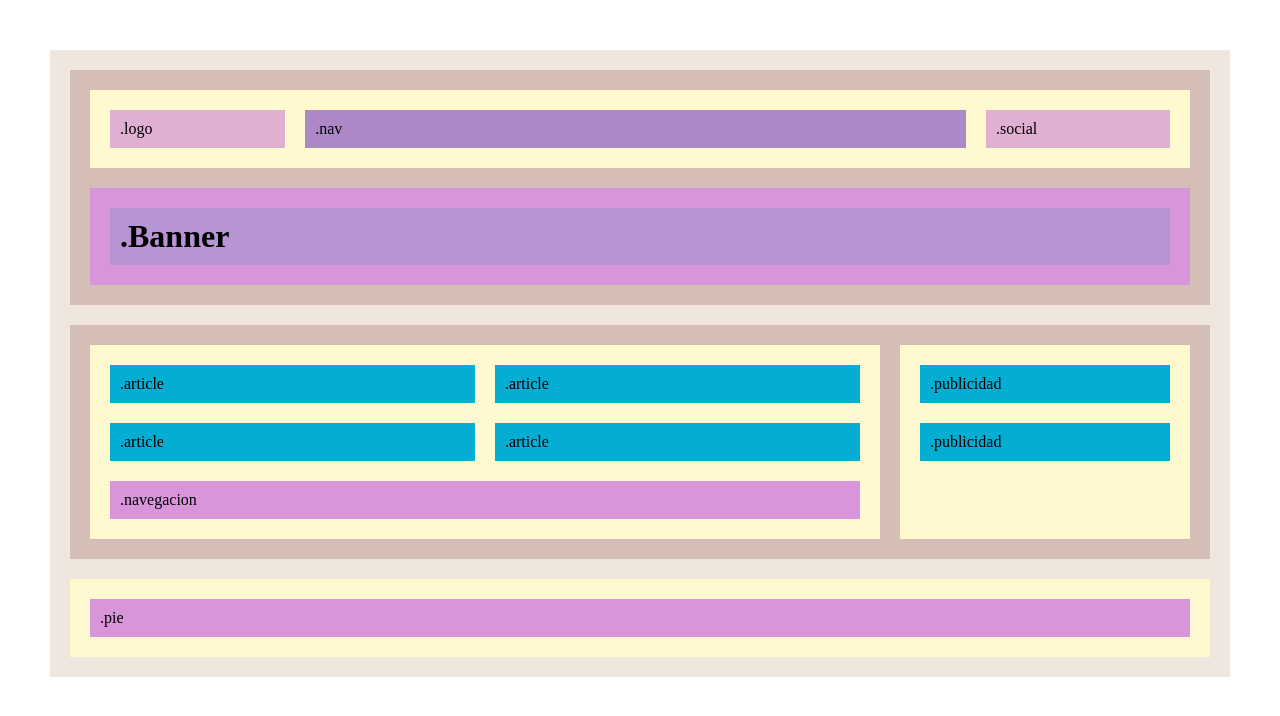
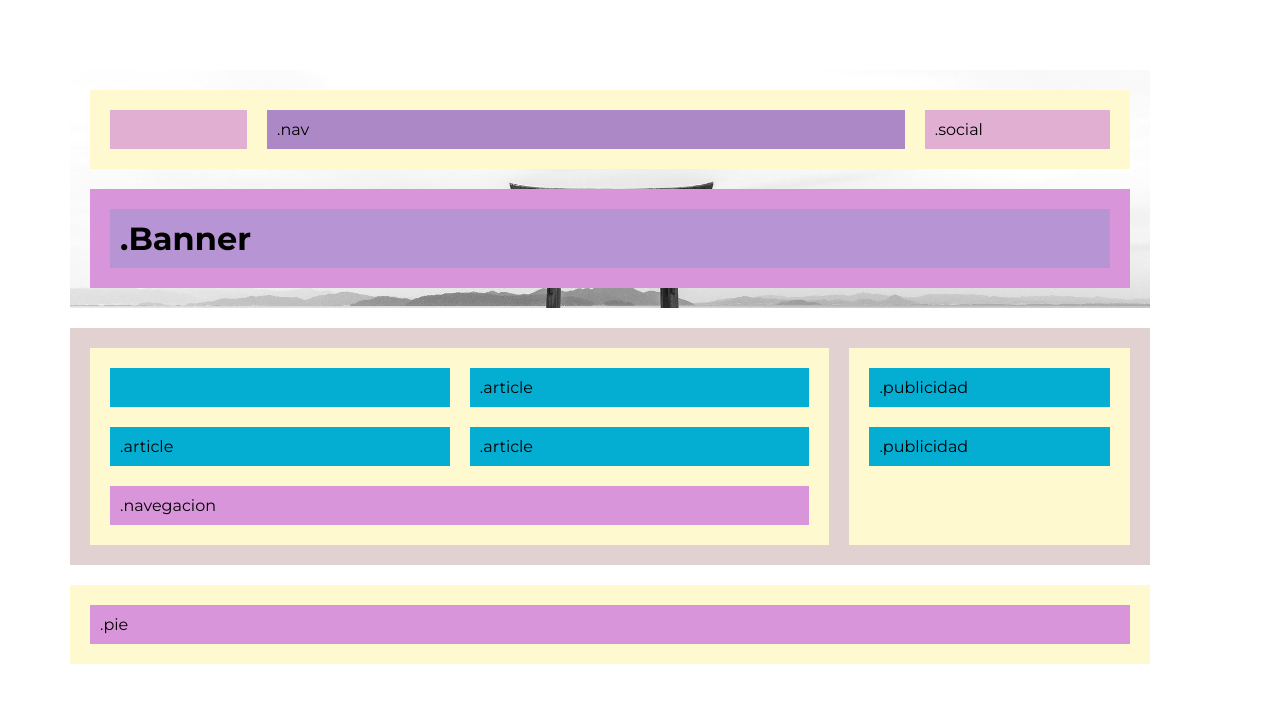
Before and after one commit to Myrella-developer/temaUno, a plain HTML site: page nivell2/index.html in a window 1280 px wide. Drawn offline with Linux system fonts and the light colour scheme.

Commit message:
agregando imagenes

```diff
--- a/nivell2/css/style.css
+++ b/nivell2/css/style.css
@@ -2,15 +2,20 @@
     margin: 10px;
     padding: 10px;
     box-sizing: border-box;
+    max-width: 1200px;
+}
+body{
+    font-family: "Montserrat", sans-serif;
 }
 .wrap {
-    max-width: 1200px;
-    background: #ae855733;
     display: flex;
     flex-flow: column nowrap;
 }
     .header {
-        background: #69191933;
+        background: url(../img/header.jpg);
+        background-position: center;
+        background-attachment: contain;
+        background-size: cover;
         display: flex;
         flex-flow: column nowrap;
     }
--- a/nivell2/index.html
+++ b/nivell2/index.html
@@ -2,16 +2,18 @@
 <html lang="en">
 <head>
     <meta charset="UTF-8">
+    <title>Página Nivell 2</title>
     <meta name="viewport" content="width=device-width, user-scalable=no, initial-scale=1.0,
     maximum-scale=1.0, minimum-scale=1.0">
-    <title>Mi Primera Página</title>
+    <script src="https://kit.fontawesome.com/ca93441039.js" crossorigin="anonymous"></script>
+    <link href="https://fonts.googleapis.com/css2?family=Montserrat:ital,wght@0,100..900;1,100..900&display=swap" rel="stylesheet">
     <link rel="stylesheet" href="css/style.css">
 </head>
 <body>
     <div class="wrap">
         <header class="header">
             <div class="menu">
-                <div class="logo">.logo</div>
+                <div class="logo"></div>
                 <nav class="nav">.nav</nav>
                 <div class="social">.social</div>
             </div>
@@ -21,7 +23,7 @@
         </header>
         <section class="section">
             <div class="articles">
-                <article class="article">.article</article>
+                <article class="article"></i></article>
                 <article class="article">.article</article>
                 <article class="article">.article</article>
                 <article class="article">.article</article>
```
